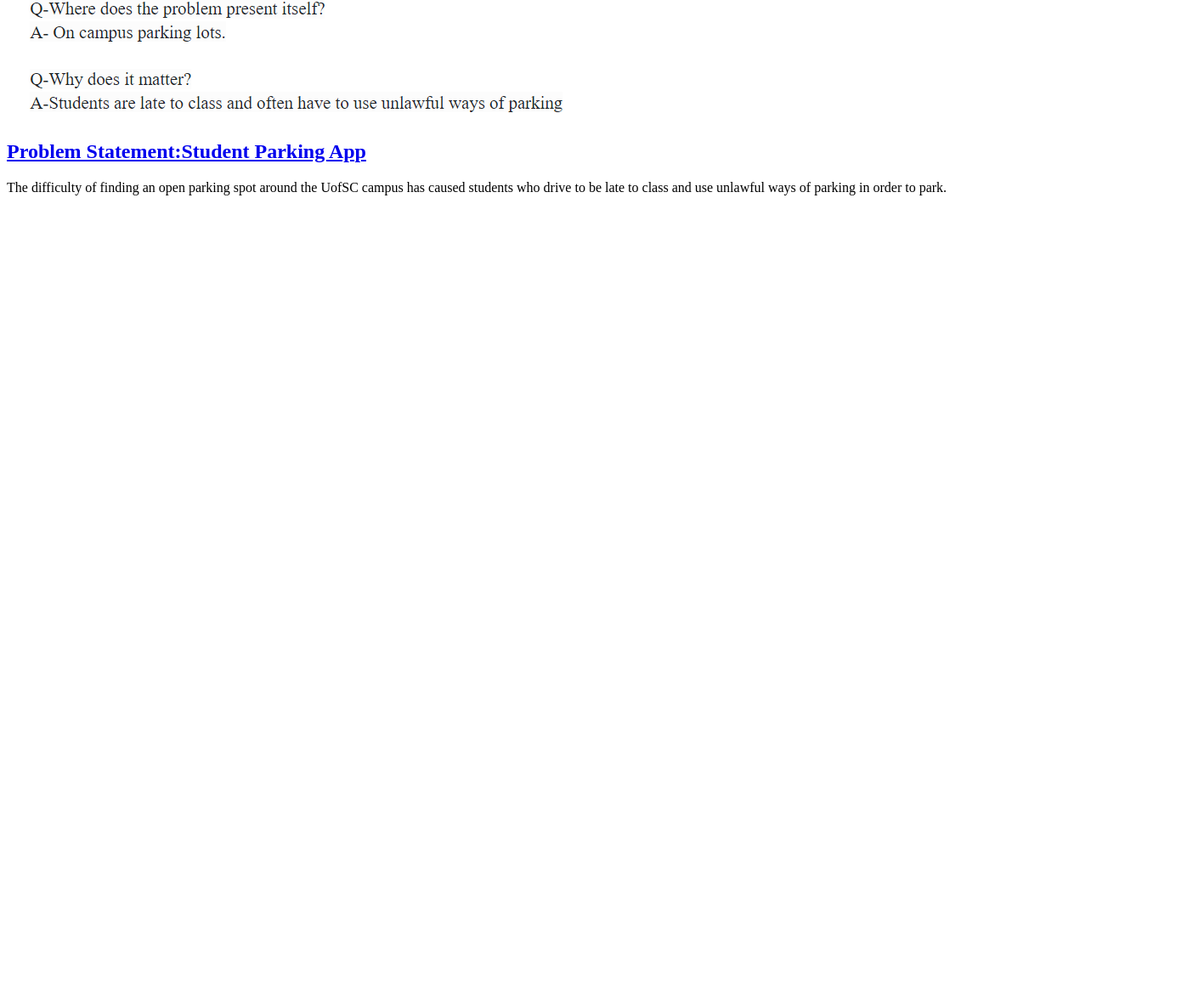
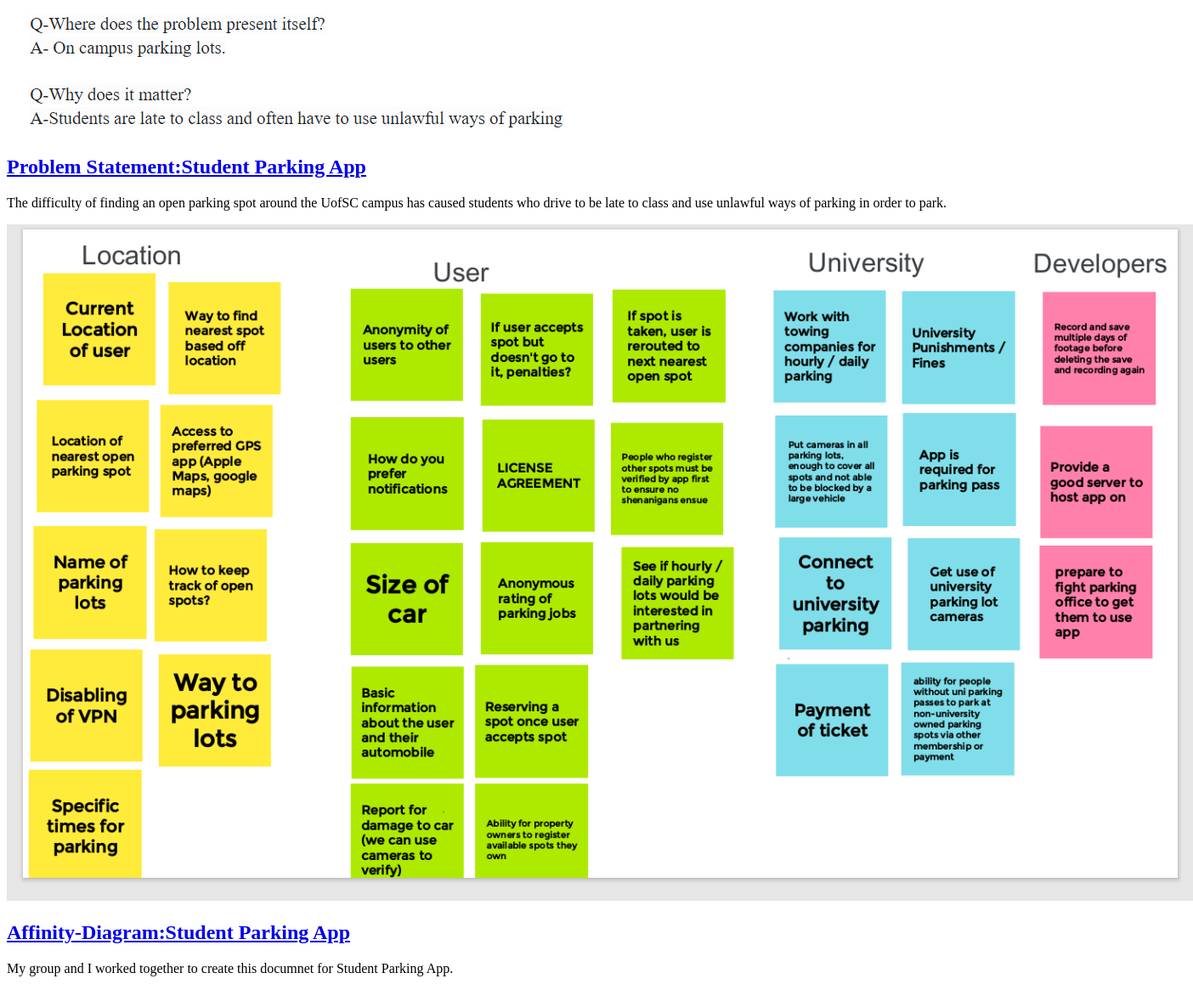
Before and after one commit to Vidhee1411/Vidhee1411.github.io, a plain HTML site: page index.html in a window 1280 px wide. Shown: the part 470-1635 px from the top of the page at 85% size, 1404 px wide, since content can reach past the window. Before the commit the page ends 800 px from the top, so only its background shows below. Drawn offline with Linux system fonts and the light colour scheme.

Commit message:
adding affinity diagram

```diff
--- a/index.html
+++ b/index.html
@@ -5,12 +5,20 @@
     </head>
     <body>
         <h1>Vidhee Patel's CSCE 190 Site</h1>
+        <!-- Problem Statement-->>
         <section class = "assignment">
             <a href="Files/Problem Statement.pdf"><img src="images/problem_statement.png"></a>
              <section class="ass-details">
                 <a href="Files/Problem Statement.pdf"><h2>Problem Statement:Student Parking App</h2></a>
                  <p>The difficulty of finding an open parking spot around the UofSC campus has caused students who drive to be late to class and use unlawful ways of parking in order to park.
                 </p>
+        <!-- Affinity Diagram-->
+                <section class = "assignment">
+                    <a href="Files/affinity-diagram.pdf"><img src="images/affinity-diagram.png"></a>
+                     <section class="ass-details">
+                        <a href="Files/affinity-diagram.pdf"><h2>Affinity-Diagram:Student Parking App</h2></a>
+                         <p> My group and I worked together to create this documnet for Student Parking App.
+                        </p>
 
              </section>
         </section>
```
Also changed, not shown: images/affinity-diagram.png (added), 1 other file.
